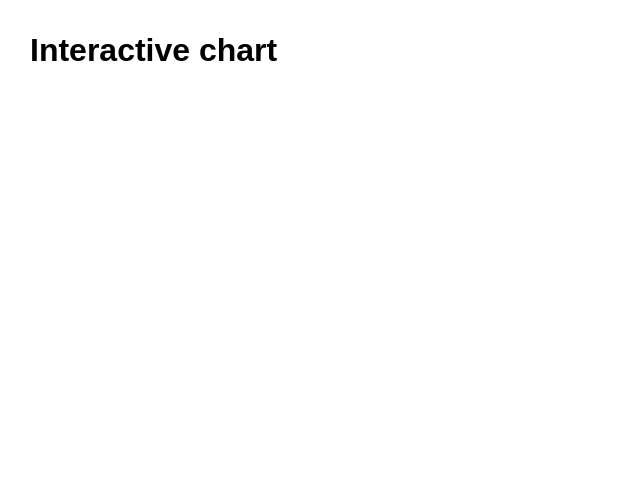
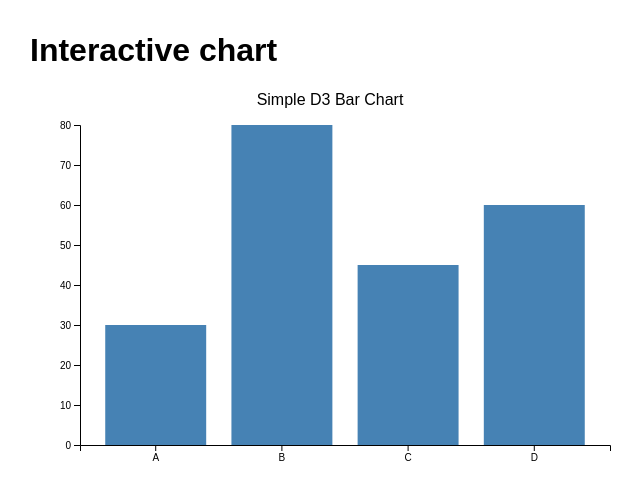
Before and after one commit to ihuertaz/D3demo, a plain HTML site: page index.html in a window 1280 px wide. Shown: the whole page, without its empty margins (2-644 px from the left). Drawn offline with nearby package versions, Linux system fonts and the light colour scheme.

Commit message:
Update index.html

```diff
--- a/index.html
+++ b/index.html
@@ -28,6 +28,6 @@
   <div id="chart"></div>
 
   <!-- Load your chart code after the page content -->
-  <script src="./barchart.js"></script>
+  <script src="./chart.js"></script>
 </body>
 </html>
```
